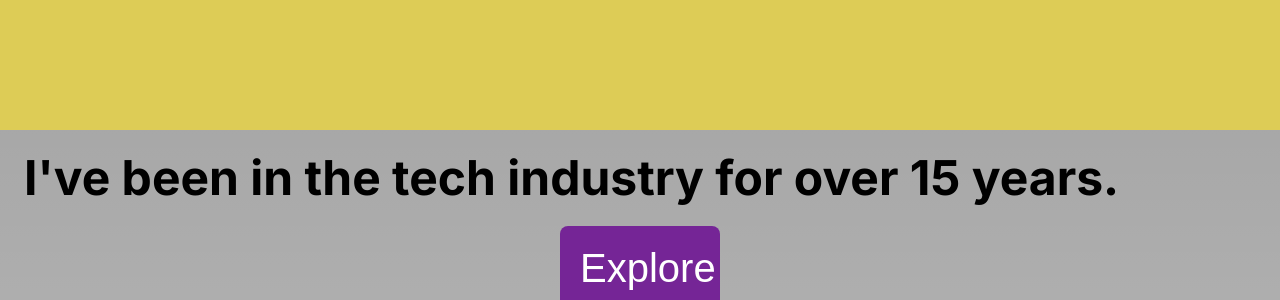
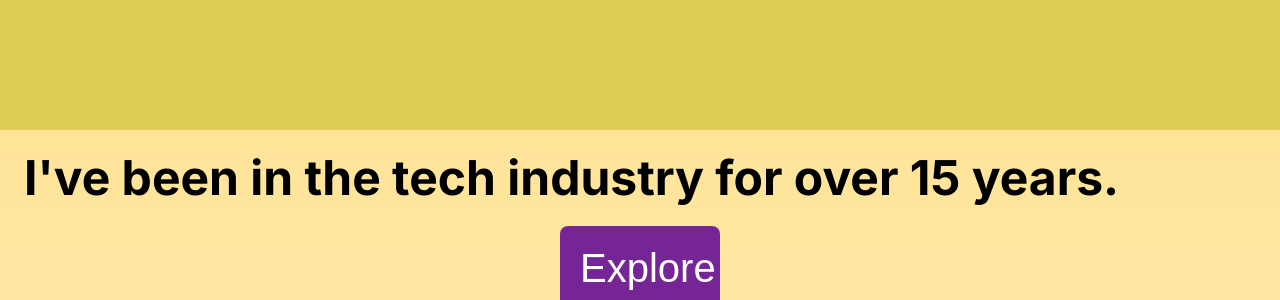
Before and after one commit to diamondcodebase/ox-app, a Next.js app: page /aboutMe in a window 1280 px wide. Shown: the part 3325-3625 px from the top of the page. Built offline with nearby package versions, Linux system fonts and the light colour scheme.

Commit message:
styling ExploringTextButton 2

```diff
--- a/src/components/ExploringButton.css
+++ b/src/components/ExploringButton.css
@@ -1,8 +1,8 @@
-.box {
+/* .box {
     width: 150px;
     height: 150px;
     border-radius: 10%;
     background: var(--accent);
     background-color: green;
     margin: 0;
-  }
+  } */
--- a/src/components/ExploringTextButton.css
+++ b/src/components/ExploringTextButton.css
@@ -12,22 +12,27 @@
     --orange: #fd7702;
     --yellow: #ffbb00;
 
-    --background: var(--ash-black);
+    --background: var(--yellow);
     --accent: #57eb64;
 
     margin: 0;
     padding: 0;
     background-color: var(--background);
-    color: var(--write);
+    color: var(--black);
     padding-bottom: 100px;
 }
 
 .box {
-    width: 120px;
-    height: 40px;
-    border-radius: 80%;
-    background: var(--accent);
-    margin: 0;
+    display: flex;
+    flex-direction: column;
+    width: 160px;
+    height: 80px;
+    border-radius: 60%;
+    background: var(--purple);
+    color: var(--white);
+    padding: 20;
+    margin:10;
+    align-items: center;
 }
 
 .main {
@@ -36,3 +41,11 @@
     align-items: center;
     justify-content: flex-start;
 }
+
+.controls {
+    display: flex;
+    flex-direction: column;
+    padding: 0;
+    padding-bottom: 50px;
+    align-items: center;
+}
```
